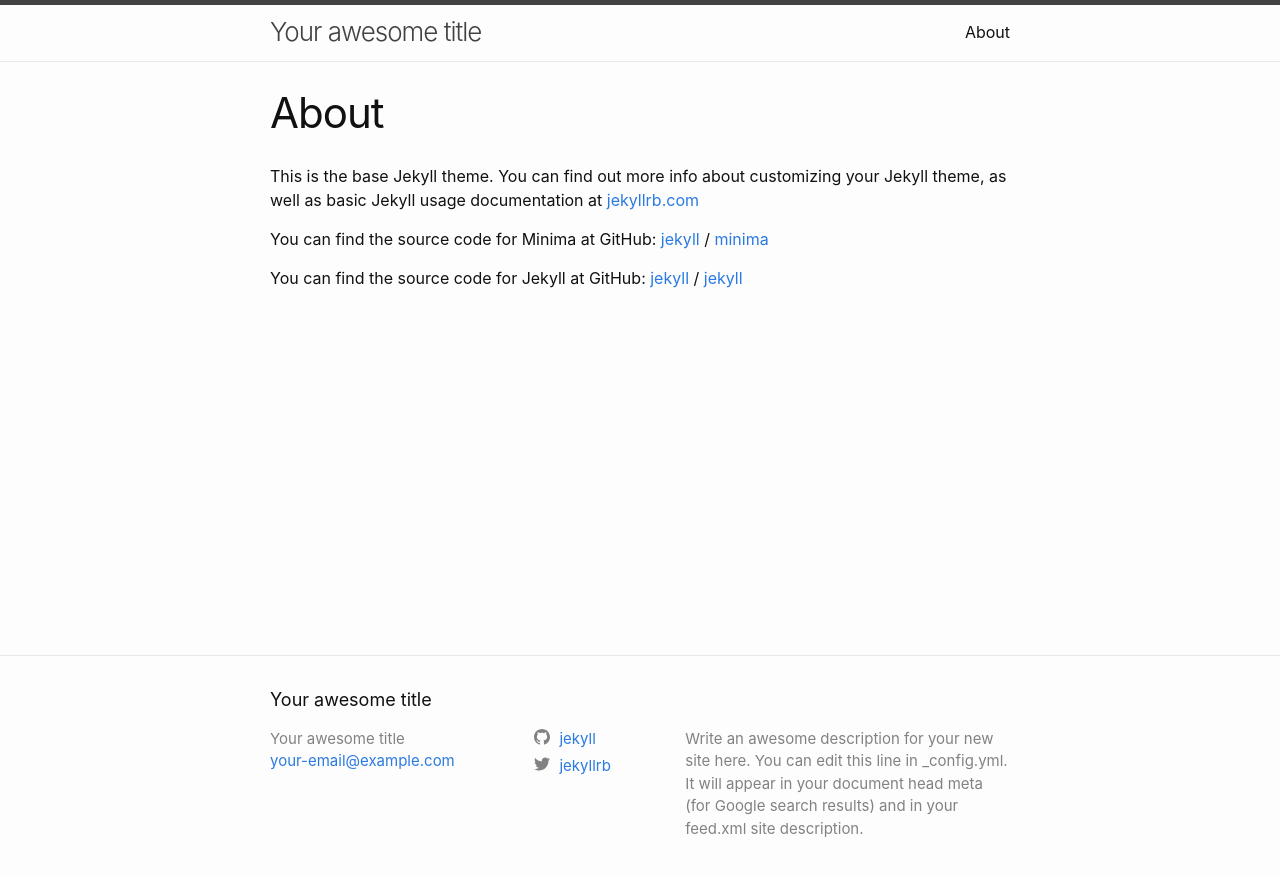
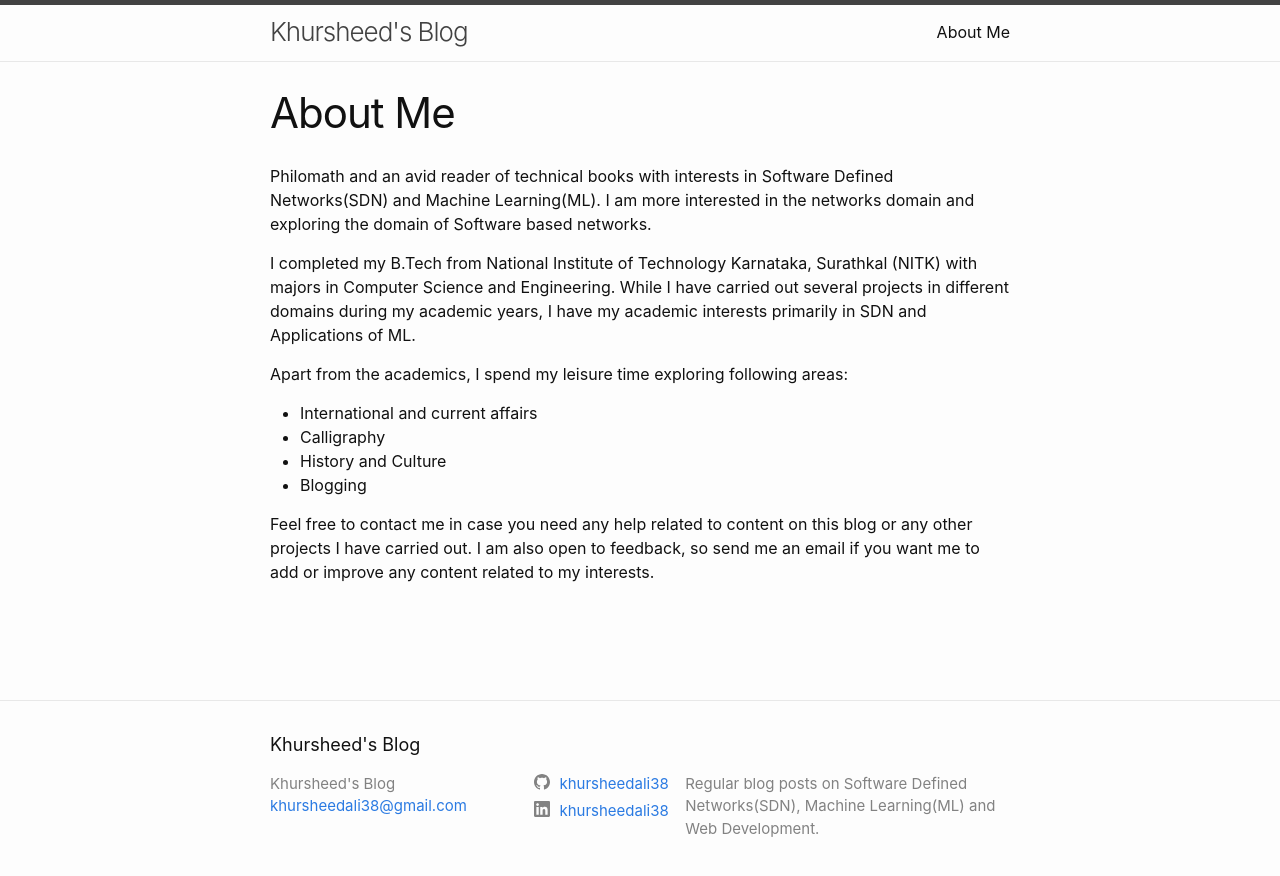
Before and after one commit to khursheedali38/khursheedali38.github.io, a Jekyll site: the page built from about.md, in a window 1280 px wide. Shown: the top 876 px of the page. Built offline with Jekyll 4.4.1, drawn with Linux system fonts in a browser that asks for light colours.

Commit message:
updated content

```diff
--- a/_config.yml
+++ b/_config.yml
@@ -13,16 +13,15 @@
 # you will see them accessed via {{ site.title }}, {{ site.email }}, and so on.
 # You can create any custom variable you would like, and they will be accessible
 # in the templates via {{ site.myvariable }}.
-title: Your awesome title
-email: your-email@example.com
+title: Khursheed's Blog
+email: khursheedali38@gmail.com
 description: >- # this means to ignore newlines until "baseurl:"
-  Write an awesome description for your new site here. You can edit this
-  line in _config.yml. It will appear in your document head meta (for
-  Google search results) and in your feed.xml site description.
+ Regular blog posts on Software Defined Networks(SDN), Machine Learning(ML) and Web Development.
 baseurl: "" # the subpath of your site, e.g. /blog
 url: "" # the base hostname & protocol for your site, e.g. http://example.com
-twitter_username: jekyllrb
-github_username:  jekyll
+#twitter_username: jekyllrb
+linkedin_username: khursheedali38
+github_username:  khursheedali38
 
 # Build settings
 markdown: kramdown
--- a/_layouts/home.html
+++ b/_layouts/home.html
@@ -26,6 +26,8 @@ layout: default
       {%- endfor -%}
     </ul>
 
+    {% include references.html %}
+
     <p class="rss-subscribe">subscribe <a href="{{ "/feed.xml" | relative_url }}">via RSS</a></p>
   {%- endif -%}
 
--- a/about.md
+++ b/about.md
@@ -1,18 +1,17 @@
 ---
 layout: page
-title: About
+title: About Me
 permalink: /about/
 ---
 
-This is the base Jekyll theme. You can find out more info about customizing your Jekyll theme, as well as basic Jekyll usage documentation at [jekyllrb.com](https://jekyllrb.com/)
+Philomath and an avid reader of technical books with interests in Software Defined Networks(SDN) and Machine Learning(ML). I am more interested in the networks domain and exploring the domain of Software based networks.
 
-You can find the source code for Minima at GitHub:
-[jekyll][jekyll-organization] /
-[minima](https://github.com/jekyll/minima)
+I completed my B.Tech from National Institute of Technology Karnataka, Surathkal (NITK) with majors in Computer Science and Engineering. While I have carried out several projects in different domains during my academic years, I have my academic interests primarily in SDN and Applications of ML.
 
-You can find the source code for Jekyll at GitHub:
-[jekyll][jekyll-organization] /
-[jekyll](https://github.com/jekyll/jekyll)
+Apart from the academics, I spend my leisure time exploring following areas:
++ International and current affairs
++ Calligraphy
++ History and Culture
++ Blogging
 
-
-[jekyll-organization]: https://github.com/jekyll
+Feel free to contact me in case you need any help related to content on this blog or any other projects I have carried out. I am also open to feedback, so send me an email if you want me to add or improve any content related to my interests.
```
Also changed, not shown: _includes/references.html (added, +14 -0 lines), assets/Omair.PNG (added), assets/main.scss (line endings or trailing spaces).
